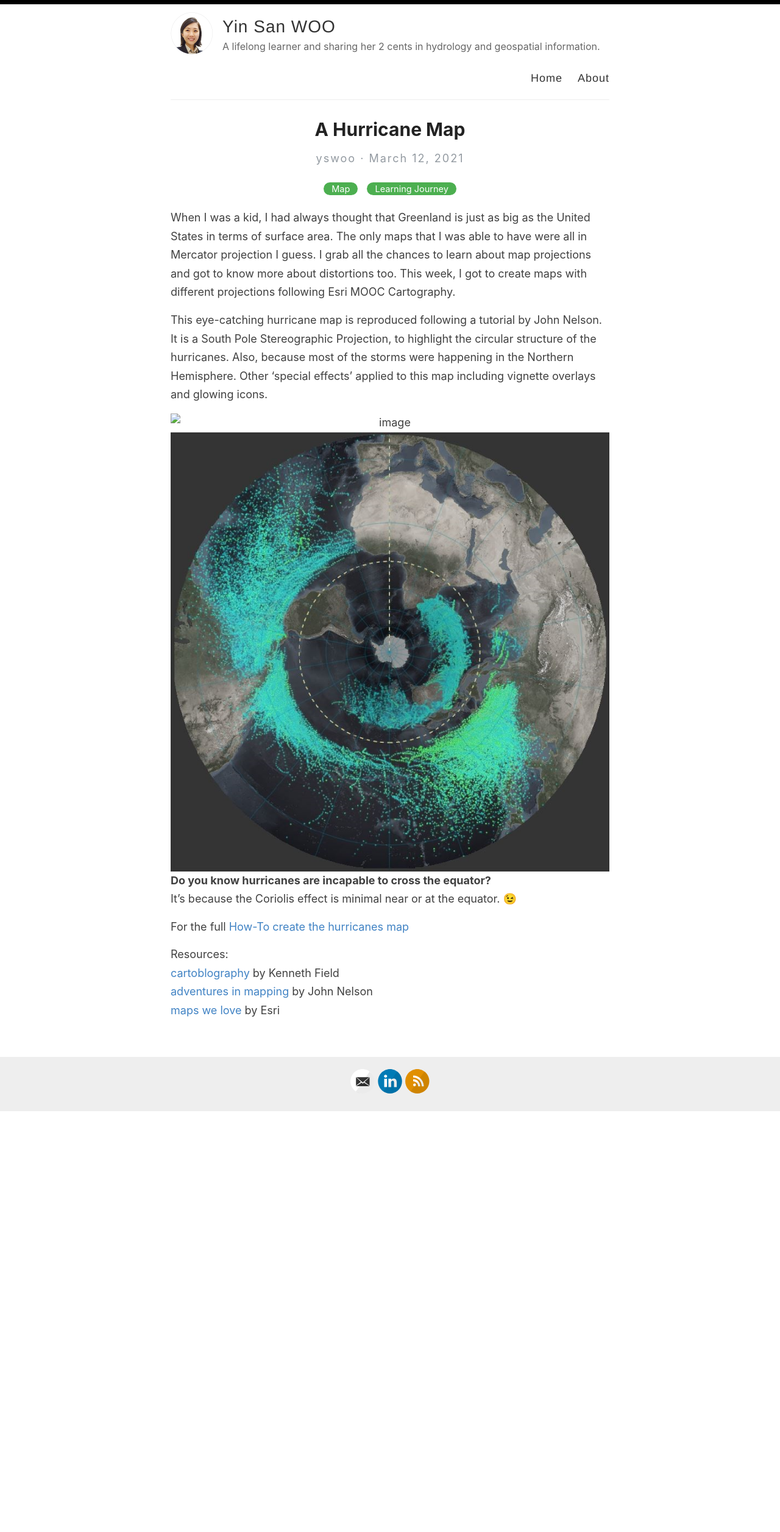
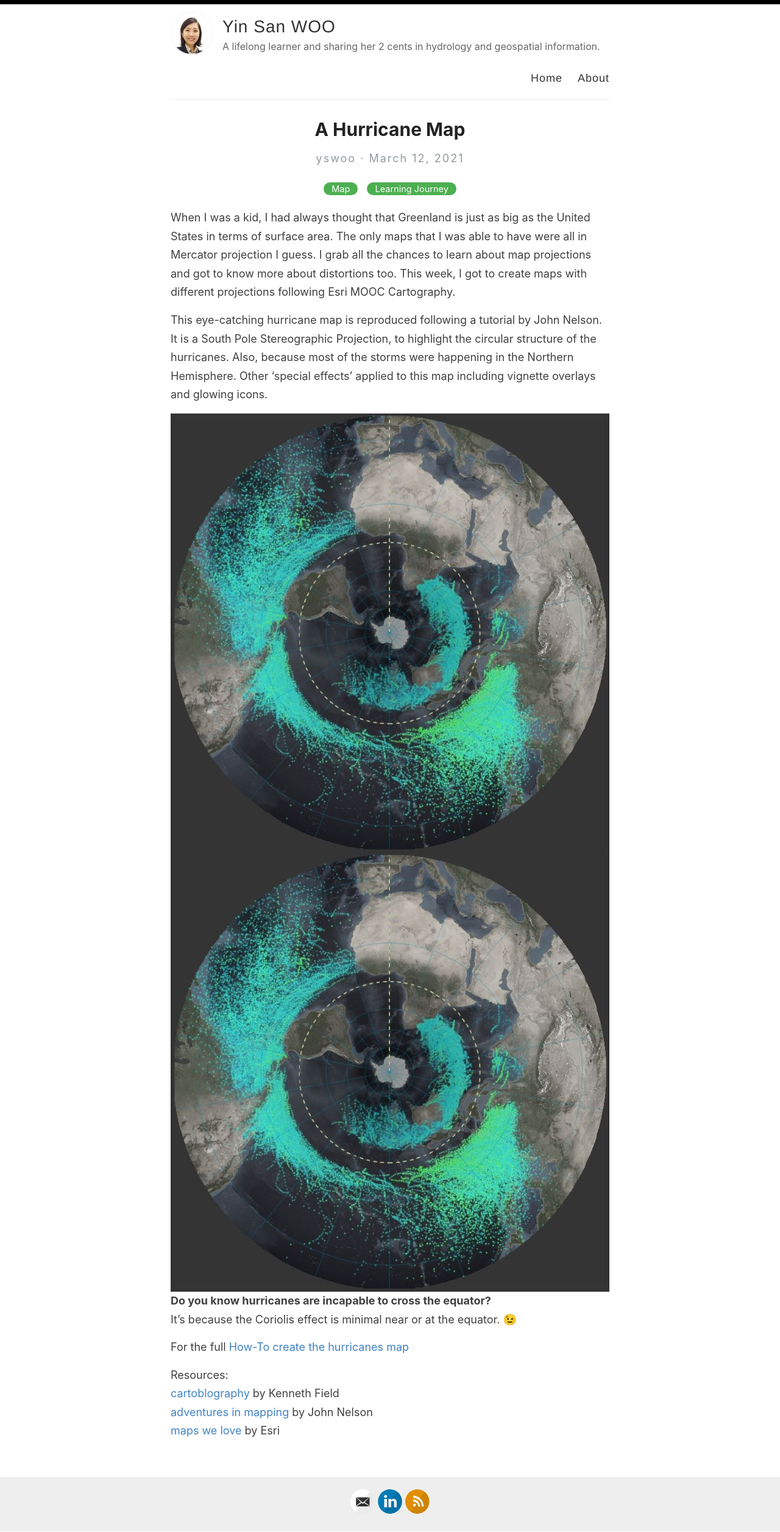
Before and after one commit to yinsanwoo/yinsanwoo.github.io, a Jekyll site: the page built from _posts/2021-03-12-AHurricaneMap.md, in a window 1280 px wide. Shown: the whole page at 61% size. Built offline with Jekyll 4.4.1, drawn with Linux system fonts in a browser that asks for light colours; before the commit the page ends 1822 px from its top, so only the background shows below that.

Commit message:
Update 2021-03-12-AHurricaneMap.md

```diff
--- a/_posts/2021-03-12-AHurricaneMap.md
+++ b/_posts/2021-03-12-AHurricaneMap.md
@@ -7,7 +7,7 @@ When I was a kid, I had always thought that Greenland is just as big as the Unit
 
 This eye-catching hurricane map is reproduced following a tutorial by John Nelson. It is a South Pole Stereographic Projection, to highlight the circular structure of the hurricanes. Also, because most of the storms were happening in the Northern Hemisphere. Other 'special effects' applied to this map including vignette overlays and glowing icons.
 
-![image](images/HurricaneMap.JPG)
+![image](../images/HurricaneMap.JPG)
 <img src="https://github.com/yinsanwoo/yinsanwoo.github.io/blob/master/images/HurricaneMap.JPG"
      style="float: left; margin-right: 10px;" />
 
```
